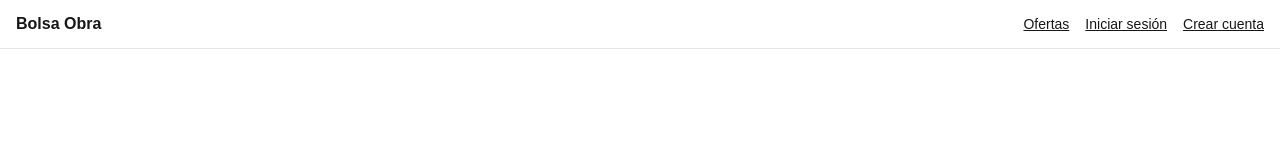
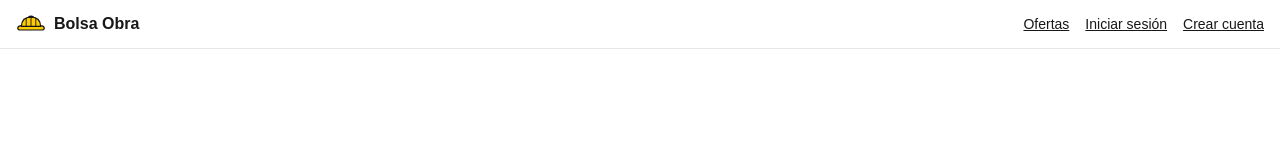
Before and after one commit to 64bm2kswt6-ship-it/bolsa-obra, a Next.js app: page / in a window 1280 px wide. Shown: the top 160 px of the page. Built offline with nearby package versions, Linux system fonts and the light colour scheme; no server answers.

Commit message:
Añade logo/favicon y metadatos de la página, y una marca de agua en la home

```diff
--- a/app/layout.tsx
+++ b/app/layout.tsx
@@ -15,8 +15,9 @@ const geistMono = Geist_Mono({
 });
 
 export const metadata: Metadata = {
-  title: "Create Next App",
-  description: "Generated by create next app",
+  title: "Bolsa Obra",
+  description:
+    "La bolsa de trabajo del sector de la construcción: conecta empresas y trabajadores del oficio.",
 };
 
 export default async function RootLayout({ children }: LayoutProps<"/">) {
@@ -24,13 +25,44 @@ export default async function RootLayout({ children }: LayoutProps<"/">) {
 
   return (
     <html
-      lang="en"
+      lang="es"
       className={`${geistSans.variable} ${geistMono.variable} h-full antialiased`}
     >
       <body className="min-h-full flex flex-col">
         <header className="flex items-center justify-between border-b border-gray-200 px-4 py-3">
-          <Link href="/" className="font-semibold">
-            Bolsa Obra
+          <Link href="/" className="flex items-center gap-2 font-semibold">
+            <svg
+              width="30"
+              height="24"
+              viewBox="0 0 100 80"
+              fill="none"
+              aria-hidden="true"
+            >
+              <path
+                d="M6 54 Q6 47 14 46 L86 46 Q94 47 94 54 Q94 60 86 60 L14 60 Q6 60 6 54 Z"
+                fill="#FFCB05"
+                stroke="#141414"
+                strokeWidth="4"
+                strokeLinejoin="round"
+              />
+              <path
+                d="M18 48 Q18 18 50 16 Q82 18 82 48 Z"
+                fill="#FFCB05"
+                stroke="#141414"
+                strokeWidth="4"
+                strokeLinejoin="round"
+              />
+              <path
+                d="M50 16 L50 48 M34 20 L34 48 M66 20 L66 48"
+                stroke="#141414"
+                strokeWidth="3"
+              />
+              <path
+                d="M41 14 Q50 10 59 14 L59 20 Q50 16 41 20 Z"
+                fill="#141414"
+              />
+            </svg>
+            <span>Bolsa Obra</span>
           </Link>
           <nav className="flex items-center gap-4 text-sm">
             <Link href="/ofertas" className="underline">
--- a/app/page.tsx
+++ b/app/page.tsx
@@ -2,7 +2,16 @@ import Link from "next/link";
 
 export default function Home() {
   return (
-    <div className="flex flex-1 flex-col items-center justify-center gap-6 px-4 py-12 text-center">
+    <div className="relative flex flex-1 flex-col items-center justify-center gap-6 overflow-hidden px-4 py-12 text-center">
+      <div
+        aria-hidden="true"
+        className="pointer-events-none absolute inset-0 -z-10 flex select-none flex-col items-center justify-center font-black leading-none"
+        style={{ color: "rgba(20, 20, 20, 0.045)" }}
+      >
+        <span className="text-[19vw] tracking-tighter">BOLSA</span>
+        <span className="text-[19vw] tracking-tighter">OBRA</span>
+      </div>
+
       <h1 className="text-4xl font-semibold">Bolsa Obra</h1>
       <p className="max-w-md text-gray-600">
         La bolsa de trabajo para el sector de la construcción: conecta empresas y
```
Also changed, not shown: app/icon.svg (added).
